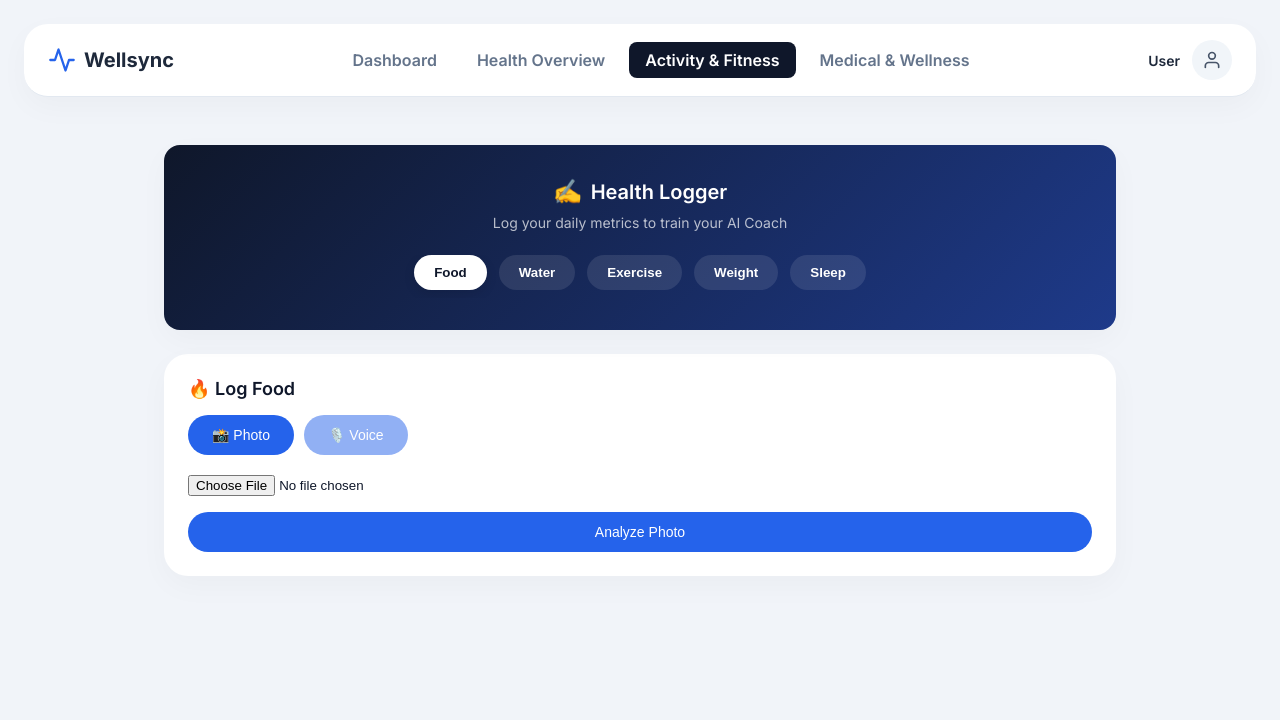
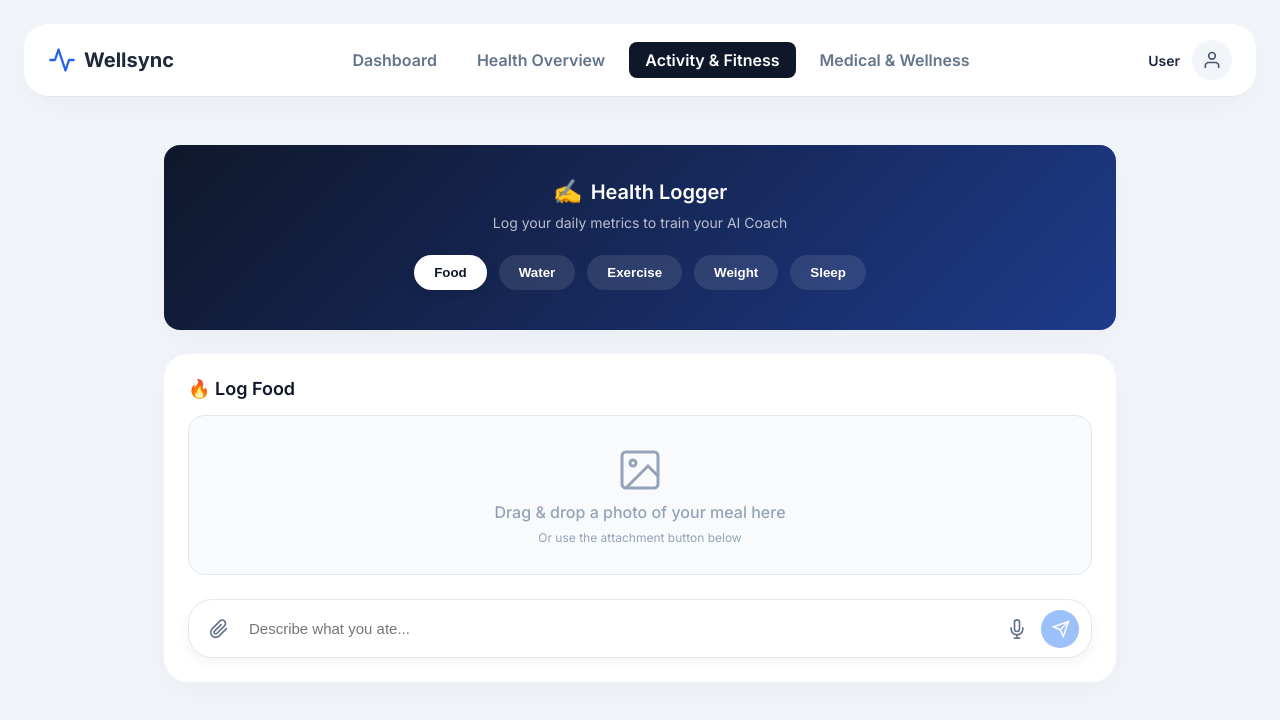
Before and after one commit to Agni-Squad/health-coach, a Next.js app: page /log in a window 1280 px wide. Shown: the top 720 px of the page. Built offline with nearby package versions, Linux system fonts and the light colour scheme.

Commit message:
feat: redesign food logging ui with chatgpt style interface and drag drop

```diff
--- a/src/app/log/page.tsx
+++ b/src/app/log/page.tsx
@@ -26,8 +26,33 @@ export default function LogActivity() {
   const [photoBase64, setPhotoBase64] = useState('');
   const [voiceTranscript, setVoiceTranscript] = useState('');
   const [isRecording, setIsRecording] = useState(false);
+  const [dragActive, setDragActive] = useState(false);
 
   const fileInputRef = useRef<HTMLInputElement>(null);
+
+  const handleDrag = (e: any) => {
+    e.preventDefault();
+    e.stopPropagation();
+    if (e.type === "dragenter" || e.type === "dragover") {
+      setDragActive(true);
+    } else if (e.type === "dragleave") {
+      setDragActive(false);
+    }
+  };
+
+  const handleDrop = (e: any) => {
+    e.preventDefault();
+    e.stopPropagation();
+    setDragActive(false);
+    if (e.dataTransfer.files && e.dataTransfer.files[0]) {
+      const file = e.dataTransfer.files[0];
+      const reader = new FileReader();
+      reader.onloadend = () => {
+        setPhotoBase64(reader.result as string);
+      };
+      reader.readAsDataURL(file);
+    }
+  };
 
   const handlePhotoUpload = (e: React.ChangeEvent<HTMLInputElement>) => {
     const file = e.target.files?.[0];
@@ -286,34 +311,64 @@ export default function LogActivity() {
           <div>
             <h2 className="text-h2" style={{ marginBottom: '16px' }}>🔥 Log Food</h2>
             {!showReview ? (
-              <>
-                <div style={{ display: 'flex', gap: '10px', marginBottom: '20px' }}>
-                  <button className="btn-primary" style={{ opacity: logMethod === 'photo' ? 1 : 0.5 }} onClick={() => setLogMethod('photo')}>📸 Photo</button>
-                  <button className="btn-primary" style={{ opacity: logMethod === 'voice' ? 1 : 0.5 }} onClick={() => setLogMethod('voice')}>🎙️ Voice</button>
+              <div
+                onDragEnter={handleDrag}
+                onDragLeave={handleDrag}
+                onDragOver={handleDrag}
+                onDrop={handleDrop}
+              >
+                <div style={{ display: 'flex', flexDirection: 'column', gap: '16px', border: dragActive ? '2px dashed #3B82F6' : '1px solid #E2E8F0', borderRadius: '16px', padding: '24px', background: dragActive ? '#F0F9FF' : '#F8FAFC', transition: 'all 0.2s ease', minHeight: '160px', justifyContent: 'center' }}>
+
+                  {photoBase64 && (
+                    <div style={{ position: 'relative', width: 'fit-content', margin: '0 auto' }}>
+                      <img src={photoBase64} alt="Food" style={{ height: '200px', borderRadius: '12px', objectFit: 'cover', boxShadow: '0 4px 12px rgba(0,0,0,0.1)' }} />
+                      <button onClick={() => setPhotoBase64('')} style={{ position: 'absolute', top: '-12px', right: '-12px', background: '#EF4444', color: 'white', border: 'none', borderRadius: '50%', width: '30px', height: '30px', cursor: 'pointer', fontWeight: 'bold', fontSize: '16px', display: 'flex', alignItems: 'center', justifyContent: 'center' }}>×</button>
+                    </div>
+                  )}
+
+                  {!photoBase64 && (
+                    <div style={{ textAlign: 'center', color: '#94A3B8', display: 'flex', flexDirection: 'column', alignItems: 'center', gap: '8px' }}>
+                      <svg width="48" height="48" viewBox="0 0 24 24" fill="none" stroke="currentColor" strokeWidth="1.5"><rect x="3" y="3" width="18" height="18" rx="2" ry="2"></rect><circle cx="8.5" cy="8.5" r="1.5"></circle><polyline points="21 15 16 10 5 21"></polyline></svg>
+                      <span style={{ fontWeight: 500 }}>Drag & drop a photo of your meal here</span>
+                      <span style={{ fontSize: '12px' }}>Or use the attachment button below</span>
+                    </div>
+                  )}
                 </div>
 
-                {logMethod === 'photo' && (
-                  <div style={{ display: 'flex', flexDirection: 'column', gap: '16px' }}>
-                    <input type="file" accept="image/*" className="input-field" onChange={handlePhotoUpload} ref={fileInputRef} />
-                    {photoBase64 && <img src={photoBase64} alt="Food Preview" style={{ width: '100%', height: '200px', objectFit: 'cover', borderRadius: '12px' }} />}
-                    <button className="btn-primary" onClick={analyzePhoto} disabled={analyzing}>
-                      {analyzing ? 'Analyzing Image...' : 'Analyze Photo'}
-                    </button>
+                <div style={{ position: 'relative', marginTop: '24px', display: 'flex', alignItems: 'center', background: 'white', border: '1px solid #E2E8F0', borderRadius: '24px', padding: '8px 12px', boxShadow: '0 4px 12px rgba(0,0,0,0.05)' }}>
+
+                  <button onClick={() => fileInputRef.current?.click()} style={{ background: 'none', border: 'none', color: '#64748B', cursor: 'pointer', padding: '8px', display: 'flex', alignItems: 'center', justifyContent: 'center', borderRadius: '50%', transition: 'background 0.2s' }} onMouseOver={e => e.currentTarget.style.background = '#F1F5F9'} onMouseOut={e => e.currentTarget.style.background = 'none'}>
+                    <svg width="20" height="20" viewBox="0 0 24 24" fill="none" stroke="currentColor" strokeWidth="2"><path d="M21.44 11.05l-9.19 9.19a6 6 0 0 1-8.49-8.49l9.19-9.19a4 4 0 0 1 5.66 5.66l-9.2 9.19a2 2 0 0 1-2.83-2.83l8.49-8.48"></path></svg>
+                  </button>
+                  <input type="file" accept="image/*" onChange={handlePhotoUpload} ref={fileInputRef} style={{ display: 'none' }} />
+
+                  <input
+                    placeholder={isRecording ? "Listening..." : "Describe what you ate..."}
+                    value={voiceTranscript}
+                    onChange={(e) => setVoiceTranscript(e.target.value)}
+                    style={{ flex: 1, border: 'none', outline: 'none', background: 'transparent', padding: '12px 12px', fontSize: '15px' }}
+                  />
+
+                  <button onClick={toggleRecording} style={{ background: isRecording ? '#EF4444' : 'none', border: 'none', color: isRecording ? 'white' : '#64748B', cursor: 'pointer', padding: '10px', borderRadius: '50%', display: 'flex', alignItems: 'center', justifyContent: 'center', transition: 'all 0.2s' }} onMouseOver={e => !isRecording && (e.currentTarget.style.background = '#F1F5F9')} onMouseOut={e => !isRecording && (e.currentTarget.style.background = 'none')}>
+                    <svg width="20" height="20" viewBox="0 0 24 24" fill="none" stroke="currentColor" strokeWidth="2"><path d="M12 1a3 3 0 0 0-3 3v8a3 3 0 0 0 6 0V4a3 3 0 0 0-3-3z"></path><path d="M19 10v2a7 7 0 0 1-14 0v-2"></path><line x1="12" y1="19" x2="12" y2="23"></line><line x1="8" y1="23" x2="16" y2="23"></line></svg>
+                  </button>
+
+                  <button onClick={() => {
+                    if (photoBase64) analyzePhoto();
+                    else if (voiceTranscript) analyzeVoice();
+                  }} disabled={analyzing || (!photoBase64 && !voiceTranscript)} style={{ background: '#3B82F6', border: 'none', color: 'white', cursor: (analyzing || (!photoBase64 && !voiceTranscript)) ? 'default' : 'pointer', padding: '10px', borderRadius: '50%', display: 'flex', alignItems: 'center', justifyContent: 'center', marginLeft: '4px', opacity: (analyzing || (!photoBase64 && !voiceTranscript)) ? 0.5 : 1, transition: 'all 0.2s' }}>
+                    <svg width="18" height="18" viewBox="0 0 24 24" fill="none" stroke="currentColor" strokeWidth="2" style={{ transform: 'translateX(1px)' }}><line x1="22" y1="2" x2="11" y2="13"></line><polygon points="22 2 15 22 11 13 2 9 22 2"></polygon></svg>
+                  </button>
+                </div>
+
+                {analyzing && (
+                  <div style={{ textAlign: 'center', marginTop: '24px', color: '#64748B', fontSize: '14px', display: 'flex', alignItems: 'center', justifyContent: 'center', gap: '8px' }}>
+                    <div style={{ width: '16px', height: '16px', border: '2px solid #3B82F6', borderTopColor: 'transparent', borderRadius: '50%', animation: 'spin 1s linear infinite' }}></div>
+                    AI is analyzing your meal...
+                    <style dangerouslySetInnerHTML={{__html: `@keyframes spin { 100% { transform: rotate(360deg); } }`}} />
                   </div>
                 )}
-
-                {logMethod === 'voice' && (
-                  <div style={{ display: 'flex', flexDirection: 'column', gap: '16px' }}>
-                    <button className="btn-primary" onClick={toggleRecording} style={{ background: isRecording ? '#EF4444' : 'var(--accent-color)' }}>
-                      {isRecording ? '⏹️ Stop Recording' : '🎙️ Tap to Speak'}
-                    </button>
-                    <textarea className="input-field" placeholder="Or type what you ate..." value={voiceTranscript} onChange={e => setVoiceTranscript(e.target.value)} rows={3}></textarea>
-                    <button className="btn-primary" onClick={analyzeVoice} disabled={analyzing}>
-                      {analyzing ? 'Analyzing Speech...' : 'Analyze Voice'}
-                    </button>
-                  </div>
-                )}
-              </>
+              </div>
             ) : (
               <div style={{ display: 'flex', flexDirection: 'column', gap: '16px' }}>
                 <h3 className="text-h2">Review Detected Items</h3>
```
